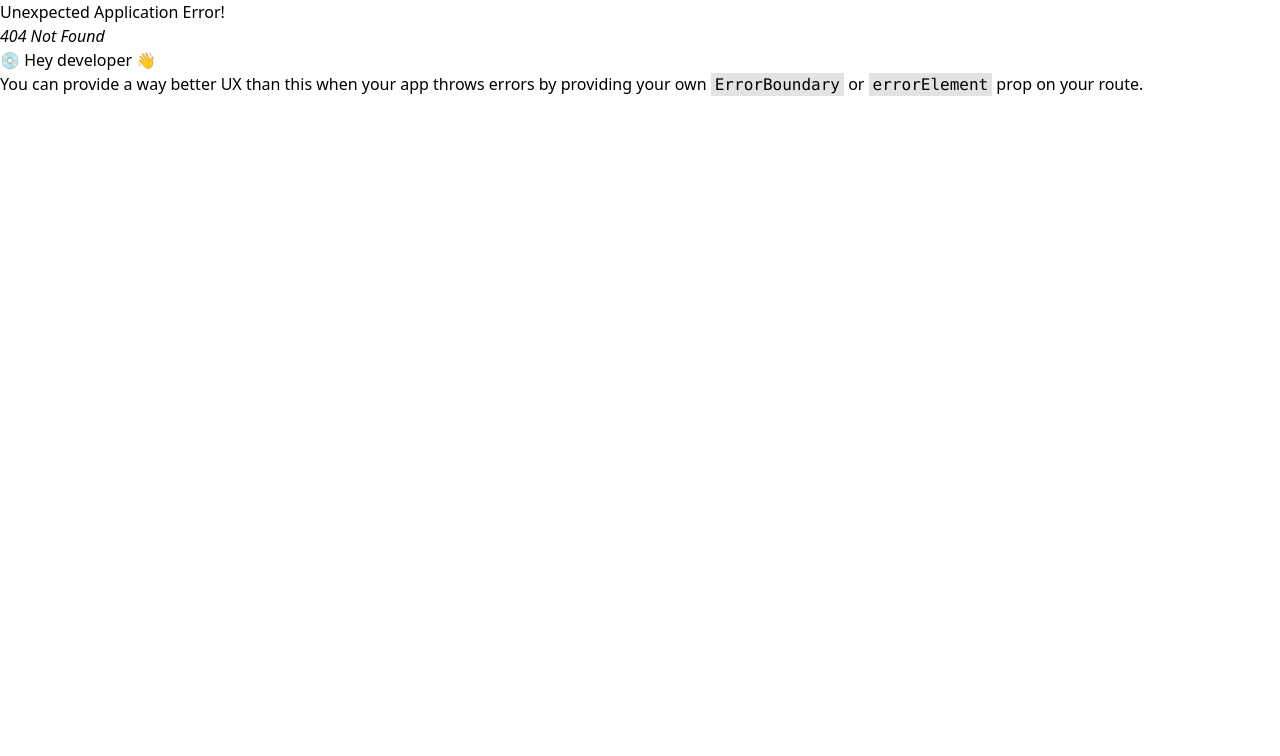
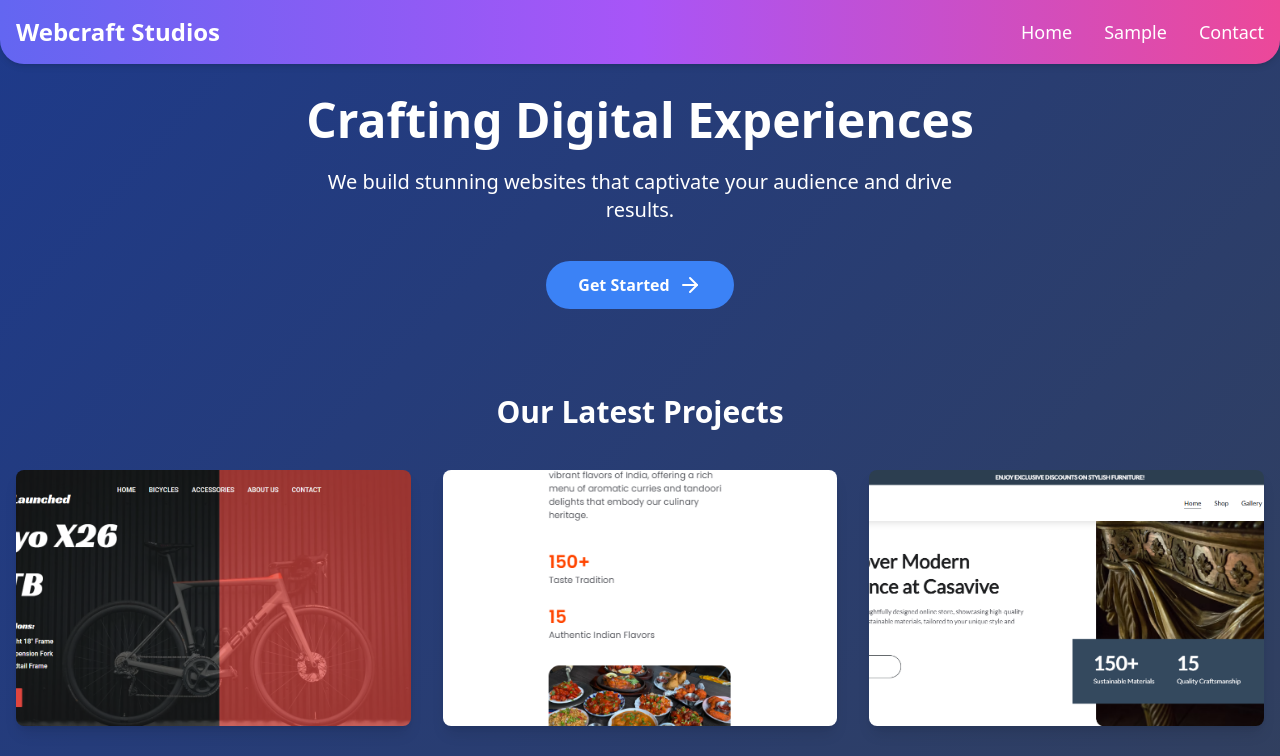
Before and after one commit to Akshat-Sh101/WebcraftStudio, a React (Vite) app: page /Sample in a window 1280 px wide. Before the commit this address had no page. Shown: the top 756 px of the page. Built offline with nearby package versions, Linux system fonts and the light colour scheme.

Commit message:
fortheenth change

```diff
--- a/src/components/Navbar.jsx
+++ b/src/components/Navbar.jsx
@@ -14,7 +14,7 @@ function Navbar() {
       <div className="max-w-7xl mx-auto flex justify-between items-center">
         {/* Logo */}
         <div className="text-white text-2xl font-bold cursor-pointer">
-          <NavLink to="/WebcraftStudio" smooth={true} duration={500}>
+          <NavLink to="/WebcraftStudio/" smooth={true} duration={500}>
             Webcraft Studios
           </NavLink>
         </div>
@@ -23,8 +23,8 @@ function Navbar() {
         <div className="lg:flex space-x-8 hidden">
 
             <NavLink
-              key={'/'}
-              to={'/WebcraftStudio'}
+              key={'/webcraftstudio'}
+              to={'/'}
               smooth={true}
               duration={500}
               className="hover:text-blue-400 transition-colors duration-300 text-white hover:text-gray-200 text-lg font-medium transition-transform transform hover:scale-105"
@@ -33,7 +33,7 @@ function Navbar() {
             </NavLink>
             <NavLink
               key={'/Sample'}
-              to={'/WebcraftStudio/Sample'}
+              to={'/Sample'}
               smooth={true}
               duration={500}
               className="hover:text-blue-400 transition-colors duration-300 text-white hover:text-gray-200 text-lg font-medium transition-transform transform hover:scale-105"
@@ -89,7 +89,7 @@ function Navbar() {
 
           <NavLink
             key={'/WebcraftStudio/'}
-            to={'/WebcraftStudio'}
+            to={'/'}
             smooth={true}
             duration={500}
             className="block px-6 py-4 text-lg font-medium hover:bg-purple-600 transition-colors"
@@ -99,7 +99,7 @@ function Navbar() {
           </NavLink>
           <NavLink
             key={'/WebcraftStudio/Sample'}
-            to={'/WebcraftStudio/Sample'}
+            to={'/Sample'}
             smooth={true}
             duration={500}
             className="block px-6 py-4 text-lg font-medium hover:bg-purple-600 transition-colors"
--- a/src/components/Samplepage.jsx
+++ b/src/components/Samplepage.jsx
@@ -67,7 +67,7 @@ export default function Samplepage() {
           >
             <NavLink
               key={'/'}
-              to={'/WebcraftStudio/'}
+              to={'/'}
             >
               Get Started
             </NavLink>
--- a/src/main.jsx
+++ b/src/main.jsx
@@ -8,15 +8,15 @@ import {createBrowserRouter,RouterProvider} from "react-router-dom";
 
 const router = createBrowserRouter([
   {
-    path: "/WebcraftStudio/",
+    path: "/",
     element: <Layout/>,
     children:[
       {
-        path:"/WebcraftStudio/",
+        path:"/",
         element:<App />
       },
       {
-        path:"/WebcraftStudio/Sample",
+        path:"/Sample",
         element: <Samplepage/>
       },
     ]
```
